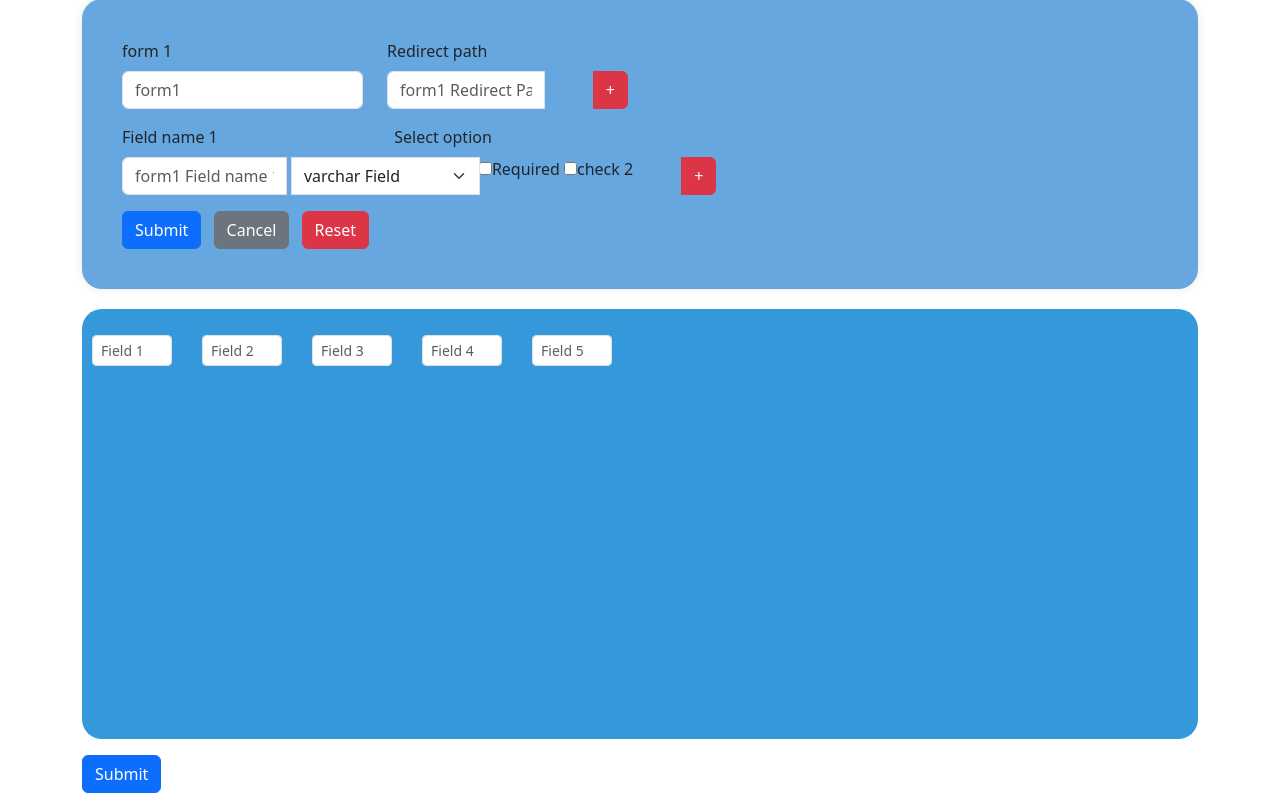
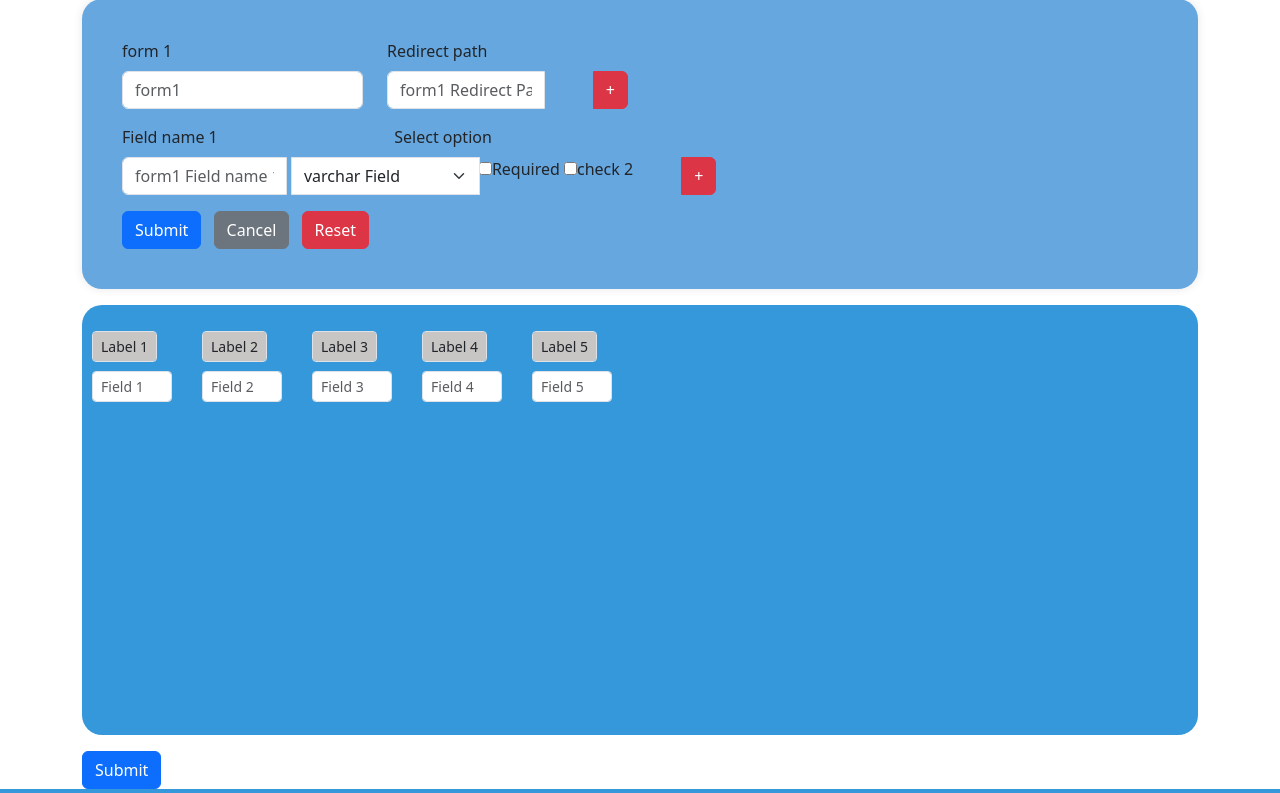
Before and after one commit to Jagan6923/Web-tab-project, a Django app: page / in a window 1280 px wide. Shown: the part 231-1024 px from the top of the page. Run offline with Django 5.2, Linux system fonts and the light colour scheme; some libraries are stand-ins or nearby versions.

Commit message:
draggable label added

```diff
--- a/formapp/templates/index.html
+++ b/formapp/templates/index.html
@@ -55,20 +55,12 @@
       top: 0;
       left: 0;
     }
-
-    .draggable-label {
+    .smaller-input1 {
+      width: auto;
       position: absolute;
-      pointer-events: none;
-    }
-
-    .draggable-field {
-      position: relative;
-      margin-bottom: 20px;
-      /* Adjust spacing between draggable fields */
-    }
-
-    .form-group {
-      position: relative;
+      top: 0;
+      left: 0;
+      background-color: rgb(200, 197, 197);
     }
   </style>
 </head>
@@ -172,28 +164,53 @@
         </div>
         <div class="grid" id="emptyGrid">
           <div class="draggable-field" draggable="true" ondragstart="startDrag(event)" data-field-id="1">
-            <input type="text" class="form-control form-control-sm mt-3 smaller-input" placeholder="Field 1"
-              id="draggableInput1" draggable="true" style="left: 10px; top: 10px;">
+            <label class="form-control form-control-sm mt-3 smaller-input1" id="draggableInput1" draggable="true"
+              style="left: 10px; top: 10px;">Label 1</label>
           </div>
 
           <div class="draggable-field" draggable="true" ondragstart="startDrag(event)" data-field-id="2">
-            <input type="text" class="form-control form-control-sm mt-3 smaller-input" placeholder="Field 2"
-              id="draggableInput2" draggable="true" style="left: 120px; top: 10px;">
+            <label class="form-control form-control-sm mt-3 smaller-input1" id="draggableInput2" draggable="true"
+              style="left: 120px; top: 10px;">Label 2</label>
           </div>
 
           <div class="draggable-field" draggable="true" ondragstart="startDrag(event)" data-field-id="3">
-            <input type="text" class="form-control form-control-sm mt-3 smaller-input" placeholder="Field 3"
-              id="draggableInput3" draggable="true" style="left: 230px; top: 10px;">
+            <label class="form-control form-control-sm mt-3 smaller-input1" id="draggableInput3" draggable="true"
+              style="left: 230px; top: 10px;">Label 3</label>
           </div>
 
           <div class="draggable-field" draggable="true" ondragstart="startDrag(event)" data-field-id="4">
-            <input type="text" class="form-control form-control-sm mt-3 smaller-input" placeholder="Field 4"
-              id="draggableInput4" draggable="true" style="left: 340px; top: 10px;">
+            <label class="form-control form-control-sm mt-3 smaller-input1" id="draggableInput4" draggable="true"
+              style="left: 340px; top: 10px;">Label 4</label>
           </div>
 
           <div class="draggable-field" draggable="true" ondragstart="startDrag(event)" data-field-id="5">
+            <label class="form-control form-control-sm mt-3 smaller-input1" id="draggableInput5" draggable="true"
+              style="left: 450px; top: 10px;">Label 5</label>
+          </div>
+
+          <div class="draggable-field" draggable="true" ondragstart="startDrag(event)" data-field-id="6">
+            <input type="text" class="form-control form-control-sm mt-3 smaller-input" placeholder="Field 1"
+              id="draggableInput6" draggable="true" style="left: 10px; top: 50px;">
+          </div>
+
+          <div class="draggable-field" draggable="true" ondragstart="startDrag(event)" data-field-id="7">
+            <input type="text" class="form-control form-control-sm mt-3 smaller-input" placeholder="Field 2"
+              id="draggableInput7" draggable="true" style="left: 120px; top: 50px;">
+          </div>
+
+          <div class="draggable-field" draggable="true" ondragstart="startDrag(event)" data-field-id="8">
+            <input type="text" class="form-control form-control-sm mt-3 smaller-input" placeholder="Field 3"
+              id="draggableInput8" draggable="true" style="left: 230px; top: 50px;">
+          </div>
+
+          <div class="draggable-field" draggable="true" ondragstart="startDrag(event)" data-field-id="9">
+            <input type="text" class="form-control form-control-sm mt-3 smaller-input" placeholder="Field 4"
+              id="draggableInput9" draggable="true" style="left: 340px; top: 50px;">
+          </div>
+
+          <div class="draggable-field" draggable="true" ondragstart="startDrag(event)" data-field-id="10">
             <input type="text" class="form-control form-control-sm mt-3 smaller-input" placeholder="Field 5"
-              id="draggableInput5" draggable="true" style="left: 450px; top: 10px;">
+              id="draggableInput10" draggable="true" style="left: 450px; top: 50px;">
           </div>
         </div>
 
```
